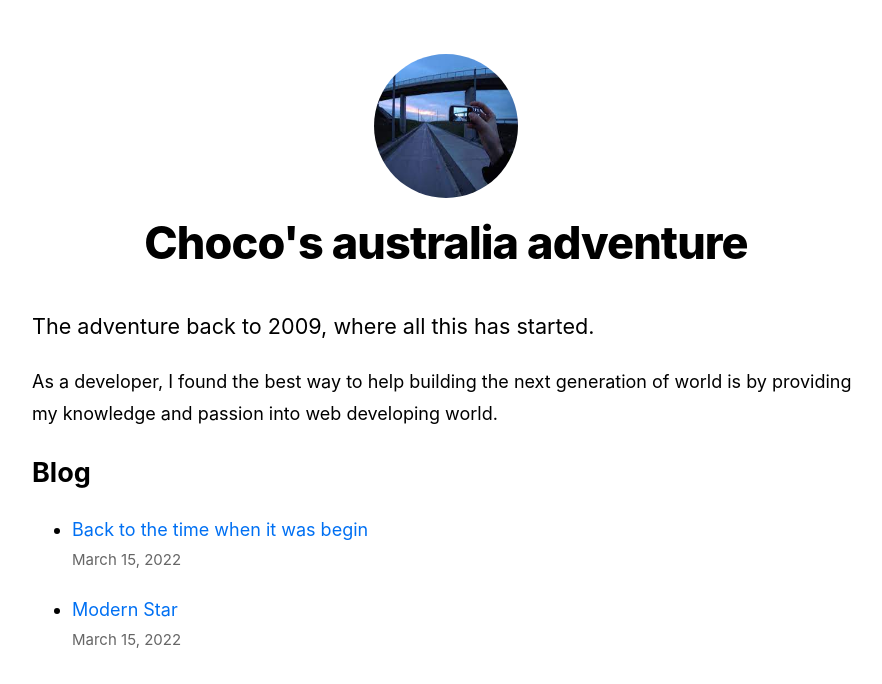
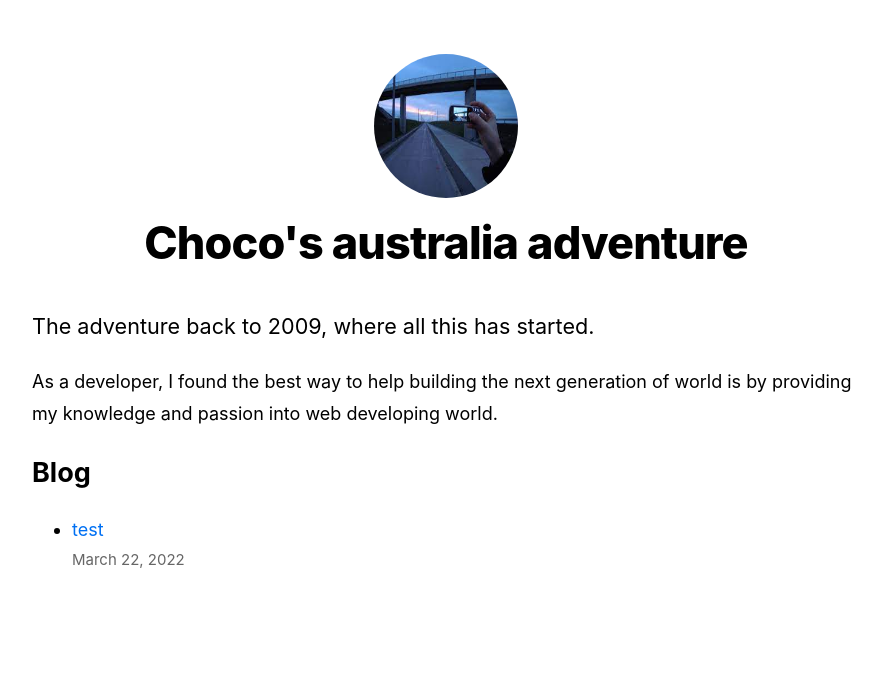
Before and after one commit to trust2065/nextjs, a Next.js app: page / in a window 1280 px wide. Shown: the top 684 px of the page, without its empty margins (194-1076 px from the left). Built offline with nearby package versions, Linux system fonts and the light colour scheme.

Commit message:
Jest test passed when removing post.ts in lib

```diff
--- /dev/null
+++ b/jest.setup.js
@@ -0,0 +1,6 @@
+// Optional: configure or set up a testing framework before each test.
+// If you delete this file, remove `setupFilesAfterEnv` from `jest.config.js`
+
+// Used for __tests__/testing-library.js
+// Learn more: https://github.com/testing-library/jest-dom
+import '@testing-library/jest-dom/extend-expect'
--- a/lib/posts.ts
+++ /dev/null
@@ -1,64 +0,0 @@
-import fs from "fs";
-import path from "path";
-import matter from "gray-matter";
-import { remark } from "remark";
-import html from "remark-html";
-import { Post } from "../pages/posts/[id]";
-
-const postsDirectory = path.join(process.cwd(), "/posts");
-
-export function getSortedPostsData() {
-  const fileNames = fs.readdirSync(postsDirectory);
-  const allPostsData = fileNames.map((fileName) => {
-    const id = fileName.replace(/\.md/, "");
-
-    const fullPath = path.join(postsDirectory, fileName);
-    const fileContents = fs.readFileSync(fullPath, "utf-8");
-
-    const matterResult = matter(fileContents);
-
-    return {
-      id,
-      ...matterResult.data as Post.Data,
-    };
-  });
-
-  return allPostsData.sort(({ date: a }, { date: b }) => {
-    if (a < b) {
-      return 1;
-    } else if (a > b) {
-      return -1;
-    } else {
-      return 0;
-    }
-  });
-}
-
-export function getAllPostIds() {
-  const fileNames = fs.readdirSync(postsDirectory);
-
-  return fileNames.map((fileName) => ({
-    params: {
-      // mapping to the file name '[id].js'
-      id: fileName.replace(/\.md$/, ""),
-    },
-  }));
-}
-
-export async function getPostData(id: string): Promise<Post.Data> {
-  const fullPath = path.join(postsDirectory, `${id}.md`);
-  const fileContents = fs.readFileSync(fullPath, "utf-8");
-
-  const matterResult = matter(fileContents);
-
-  const processedContent = await remark()
-    .use(html)
-    .process(matterResult.content);
-  const contentHtml = processedContent.toString();
-
-  return {
-    id,
-    contentHtml,
-    ...matterResult.data,
-  }  as Post.Data;
-}
--- a/pages/index.tsx
+++ b/pages/index.tsx
@@ -1,5 +1,4 @@
 import Head from "next/head";
-import { getSortedPostsData } from "../lib/posts";
 import Layout, { siteTitle } from "../components/layout";
 import utilStyles from "../styles/utils.module.css";
 import Link from "next/link";
@@ -8,7 +7,9 @@ import { GetStaticProps } from "next";
 import type { Post } from "./posts/[id]";
 
 export const getStaticProps: GetStaticProps = async () => {
-  const allPostsData = getSortedPostsData();
+  const allPostsData: Post.Data[] = [
+    { contentHtml: "test", id: "1", date: "2022-03-22", title: "test" },
+  ];
   return {
     props: {
       allPostsData,
@@ -52,6 +53,61 @@ export default function Home({ allPostsData }: HomePageProps) {
   );
 }
 
+export function Home2() {
+  return (
+    <div>
+      <Head>
+        <title>Create Next App</title>
+        <link rel="icon" href="/favicon.ico" />
+      </Head>
+
+      <main>
+        <h1>
+          Welcome to <a href="https://nextjs.org">Next.js!</a>
+        </h1>
+
+        <p>
+          Get started by editing <code>pages/index.js</code>
+        </p>
+
+        <div>
+          <a href="https://nextjs.org/docs">
+            <h3>Documentation &rarr;</h3>
+            <p>Find in-depth information about Next.js features and API.</p>
+          </a>
+
+          <a href="https://nextjs.org/learn">
+            <h3>Learn &rarr;</h3>
+            <p>Learn about Next.js in an interactive course with quizzes!</p>
+          </a>
+
+          <a href="https://github.com/vercel/next.js/tree/canary/examples">
+            <h3>Examples &rarr;</h3>
+            <p>Discover and deploy boilerplate example Next.js projects.</p>
+          </a>
+
+          <a href="https://vercel.com/new">
+            <h3>Deploy &rarr;</h3>
+            <p>
+              Instantly deploy your Next.js site to a public URL with Vercel.
+            </p>
+          </a>
+        </div>
+      </main>
+
+      <footer>
+        <a
+          href="https://vercel.com?utm_source=create-next-app&utm_medium=default-template&utm_campaign=create-next-app"
+          target="_blank"
+          rel="noopener noreferrer"
+        >
+          Powered by <span></span>
+        </a>
+      </footer>
+    </div>
+  );
+}
+
 interface HomePageProps {
   allPostsData: Post.Data[];
 }
```
Also changed, not shown: jest.config.js (+12 -9 lines), tsconfig.json (+12 -16 lines), 1 other file (tests, documents, lock files or other folders).
